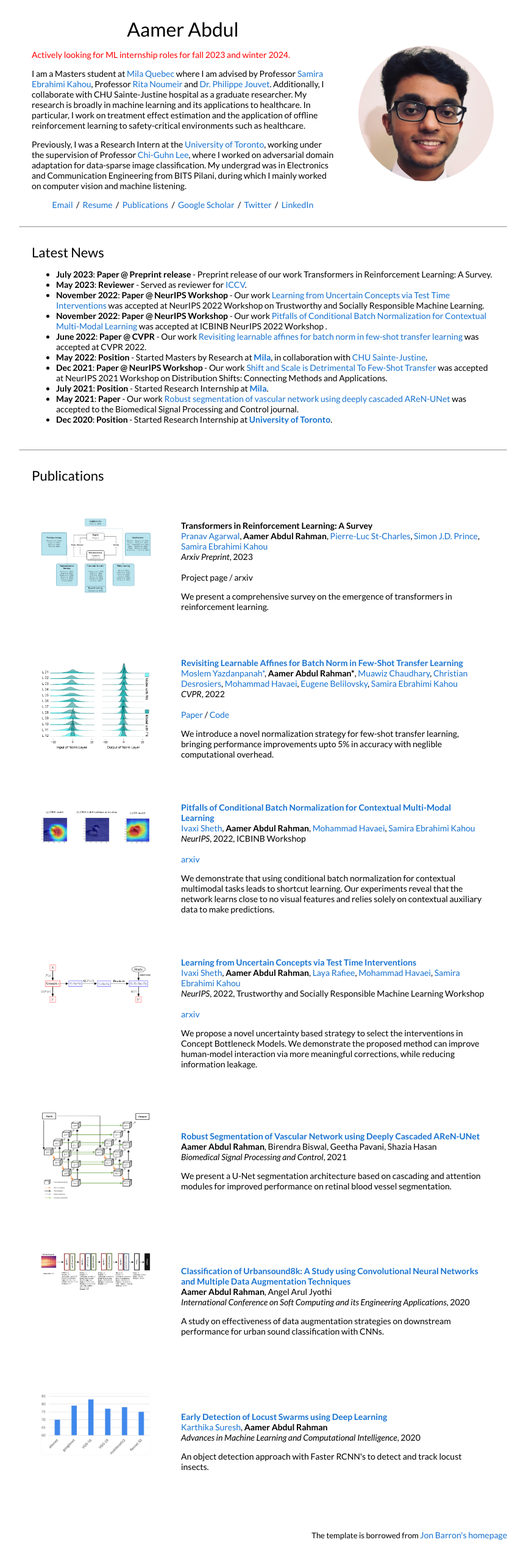
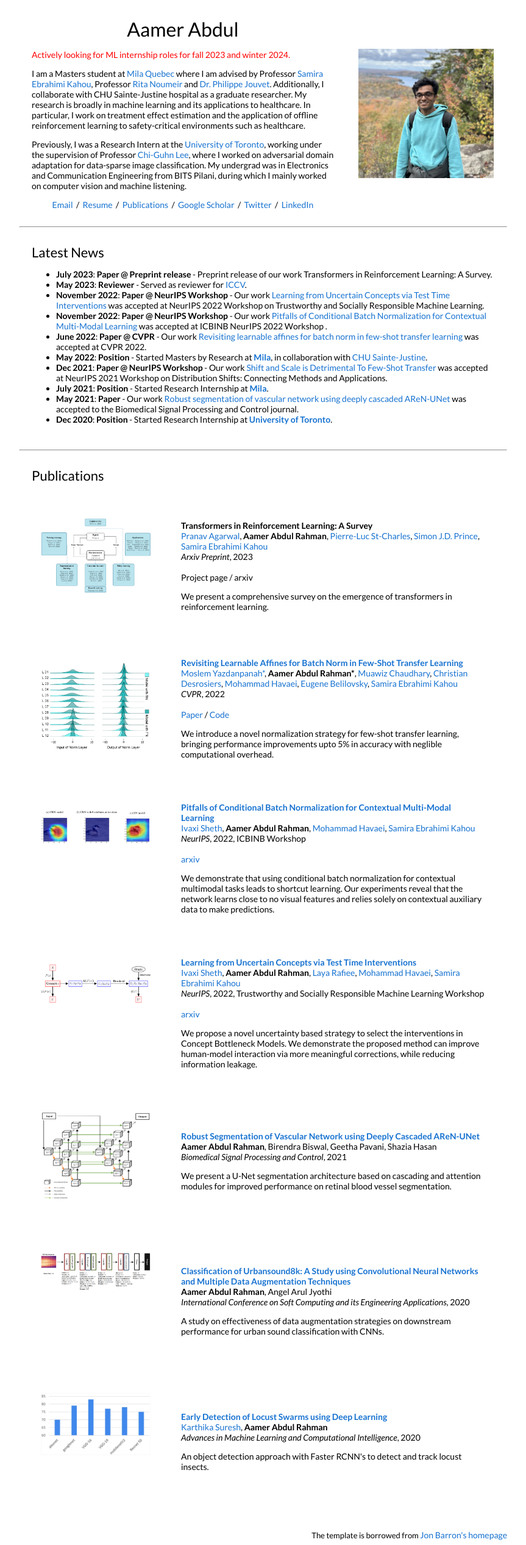
Before and after one commit to Aamer98/aamer98.github.io, a Jekyll site: the page index.html, which Jekyll copies as it is, in a window 1280 px wide. Shown: the whole page at 61% size, without its empty margins (208-1071 px from the left). Built offline with Jekyll 4.4.1, drawn with Linux system fonts in a browser that asks for light colours.

Commit message:
prof_pic

```diff
--- a/index.html
+++ b/index.html
@@ -48,7 +48,7 @@
               </p>
             </td>
             <td width="33%">
-              <img src="images/ar_circle.png" width="222">
+              <img src="images/orford_crop.jpg" width="222">
             </td>
           </tr>
         </table>
```
